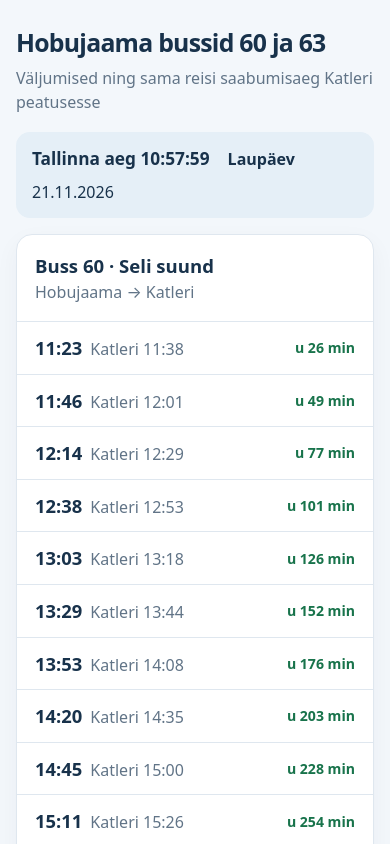
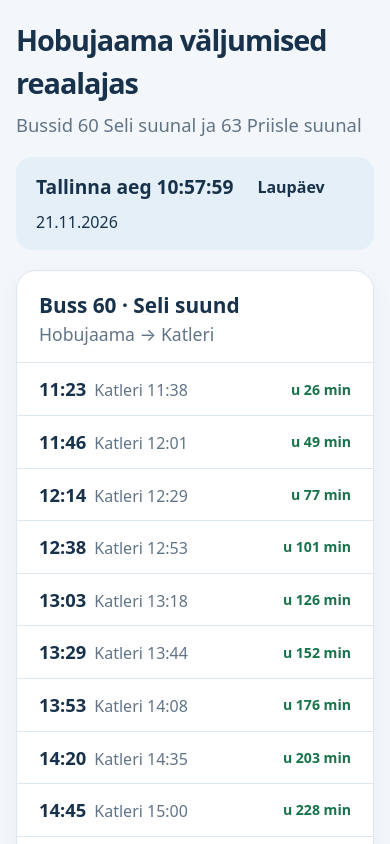
Before and after one commit to saarpiret8/saarpiret8.github.io, a plain HTML site: page index.html in a window 390 px wide. Shown: the top 844 px of the page. Drawn offline with Linux system fonts and the light colour scheme.

Commit message:
Add files via upload

```diff
--- a/index.html
+++ b/index.html
@@ -6,15 +6,15 @@
   <title>Bussid 60 ja 63 · Hobujaama – Katleri</title>
   <style>
     :root{color-scheme:light;--ink:#18324b;--muted:#617487;--line:#dfe7ef;--bg:#f3f7fb;--blue:#155c9b;--green:#18734b}
-    *{box-sizing:border-box}body{margin:0;background:var(--bg);color:var(--ink);font:16px/1.5 system-ui,-apple-system,"Segoe UI",sans-serif}main{max-width:760px;margin:0 auto;padding:24px 16px 40px}h1{margin:0;font-size:clamp(1.55rem,5vw,2.1rem);letter-spacing:-.03em}.sub{margin:5px 0 18px;color:var(--muted)}
-    .status{display:flex;flex-wrap:wrap;gap:8px 18px;align-items:center;padding:14px 16px;border-radius:14px;background:#e5eff7;margin-bottom:16px}.status strong{font-size:1.08rem}.badge{font-weight:700}.panel{background:#fff;border:1px solid var(--line);border-radius:16px;overflow:hidden;box-shadow:0 8px 24px #18324b0b}.panelhead{padding:17px 18px;border-bottom:1px solid var(--line)}.panelhead strong{font-size:1.16rem}.panelhead span{display:block;color:var(--muted)}
-    .panels{display:grid;grid-template-columns:repeat(2,minmax(0,1fr));gap:16px}.row{display:grid;grid-template-columns:1fr auto;align-items:center;gap:12px;padding:12px 18px;border-bottom:1px solid var(--line)}.row:last-child{border-bottom:0}.times{font-variant-numeric:tabular-nums}.departure{font-size:1.15rem;font-weight:750}.arrival{color:var(--muted);margin-left:8px}.count{font-size:.88rem;color:var(--green);font-weight:700;text-align:right}.empty{padding:20px;color:var(--muted)}.note{font-size:.9rem;color:var(--muted);margin:15px 2px}.source{margin-top:16px}a{color:var(--blue)}@media(max-width:700px){.panels{grid-template-columns:1fr}}
+    *{box-sizing:border-box}body{margin:0;background:var(--bg);color:var(--ink);font:16px/1.5 system-ui,-apple-system,"Segoe UI",sans-serif}main{max-width:1440px;margin:0 auto;padding:16px 32px 40px}h1{margin:0;font-size:clamp(1.8rem,4vw,2.7rem);letter-spacing:-.035em}.sub{margin:7px 0 18px;color:var(--muted);font-size:1.15rem}
+    .status{display:flex;flex-wrap:wrap;gap:8px 24px;align-items:center;padding:16px 20px;border-radius:16px;background:#e5eff7;margin-bottom:20px}.status strong{font-size:1.2rem}.badge{font-weight:700}.panel{background:#fff;border:1px solid var(--line);border-radius:20px;overflow:hidden;box-shadow:0 8px 24px #18324b0b}.panelhead{padding:19px 22px 15px;border-bottom:1px solid var(--line)}.panelhead strong{font-size:1.3rem}.panelhead span{display:block;color:var(--muted);font-size:1.1rem}
+    .panels{display:grid;grid-template-columns:repeat(2,minmax(0,1fr));gap:20px}.row{display:grid;grid-template-columns:1fr auto;align-items:center;gap:12px;padding:12px 22px;border-bottom:1px solid var(--line)}.row:last-child{border-bottom:0}.times{font-variant-numeric:tabular-nums}.departure{font-size:1.15rem;font-weight:750}.arrival{color:var(--muted);margin-left:8px}.count{font-size:.88rem;color:var(--green);font-weight:700;text-align:right}.empty{padding:20px;color:var(--muted)}.note{font-size:.9rem;color:var(--muted);margin:15px 2px}.source{margin-top:16px}a{color:var(--blue)}@media(max-width:700px){main{padding:18px 16px 32px}.panels{grid-template-columns:1fr}}
   </style>
 </head>
 <body>
 <main>
-  <h1>Hobujaama bussid 60 ja 63</h1>
-  <p class="sub">Väljumised ning sama reisi saabumisaeg Katleri peatusesse</p>
+  <h1>Hobujaama väljumised reaalajas</h1>
+  <p class="sub">Bussid 60 Seli suunal ja 63 Priisle suunal</p>
   <section class="status" aria-live="polite"><strong id="clock">Tallinna aeg —</strong><span class="badge" id="dayType">Sõiduplaan —</span><span id="date"></span></section>
   <div class="panels">
     <section class="panel"><div class="panelhead"><strong>Buss 60 · Seli suund</strong><span>Hobujaama → Katleri</span></div><div id="departures60" aria-live="polite"></div></section>
```
